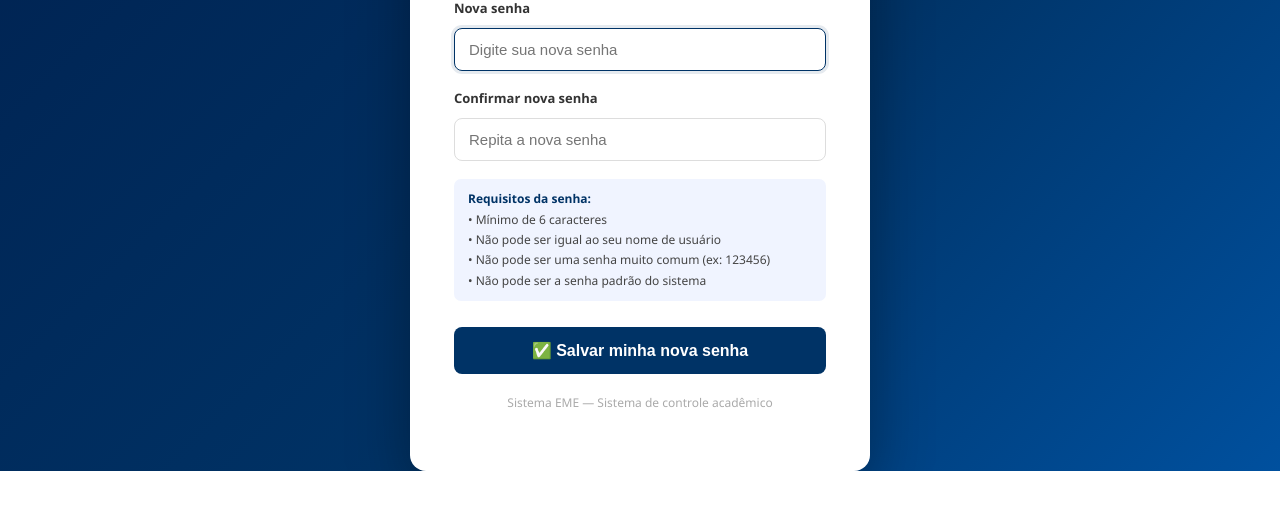
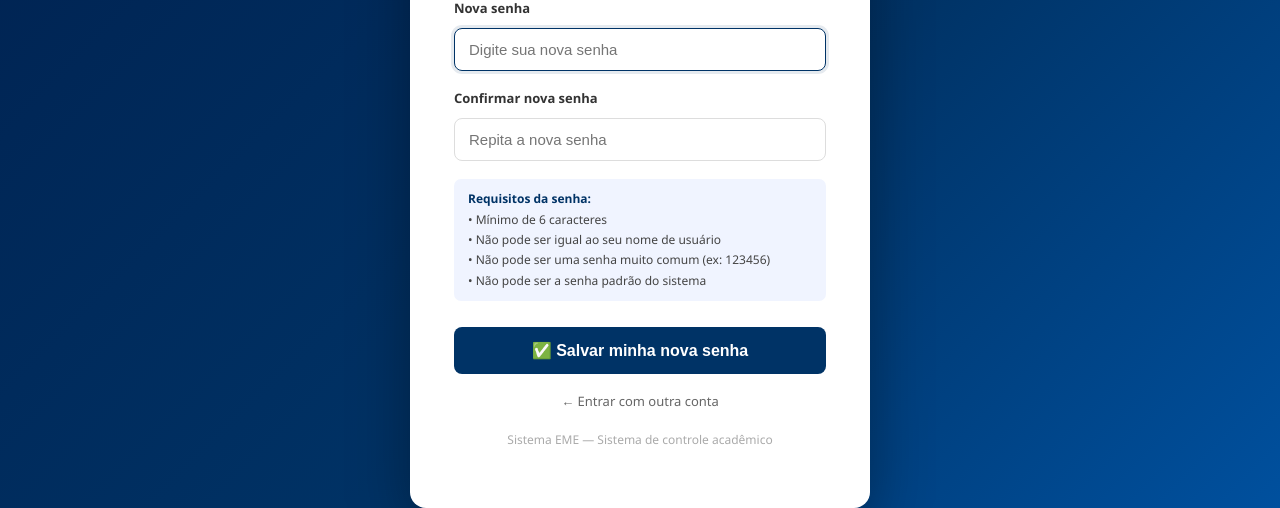
Before and after one commit to professorsilvio-alt/colegioeme, a Django app: template core/templates/core/trocar_senha.html in a window 1280 px wide. Shown: the part 372-880 px from the top of the page. Before the commit the page ends 843 px from the top, so only its background shows below. Run offline with Django 5.2, Linux system fonts and the light colour scheme; the template is opened without the code that fills it, so the values that code supplies are empty; parts of the project's set-up code (start-up, migrations or seed data) failed here and were passed over.

Commit message:
fix: adiciona botao de sair na tela de troca de senha

```diff
--- a/core/templates/core/trocar_senha.html
+++ b/core/templates/core/trocar_senha.html
@@ -198,6 +198,9 @@
             </div>
 
             <button type="submit" class="btn-trocar">✅ Salvar minha nova senha</button>
+            <div style="text-align: center; margin-top: 15px;">
+                <a href="{% url 'logout' %}" style="color: #666; font-size: 13px; text-decoration: none;">← Entrar com outra conta</a>
+            </div>
         </form>
 
         <p class="senha-rodape">Sistema EME — Sistema de controle acadêmico</p>
```
